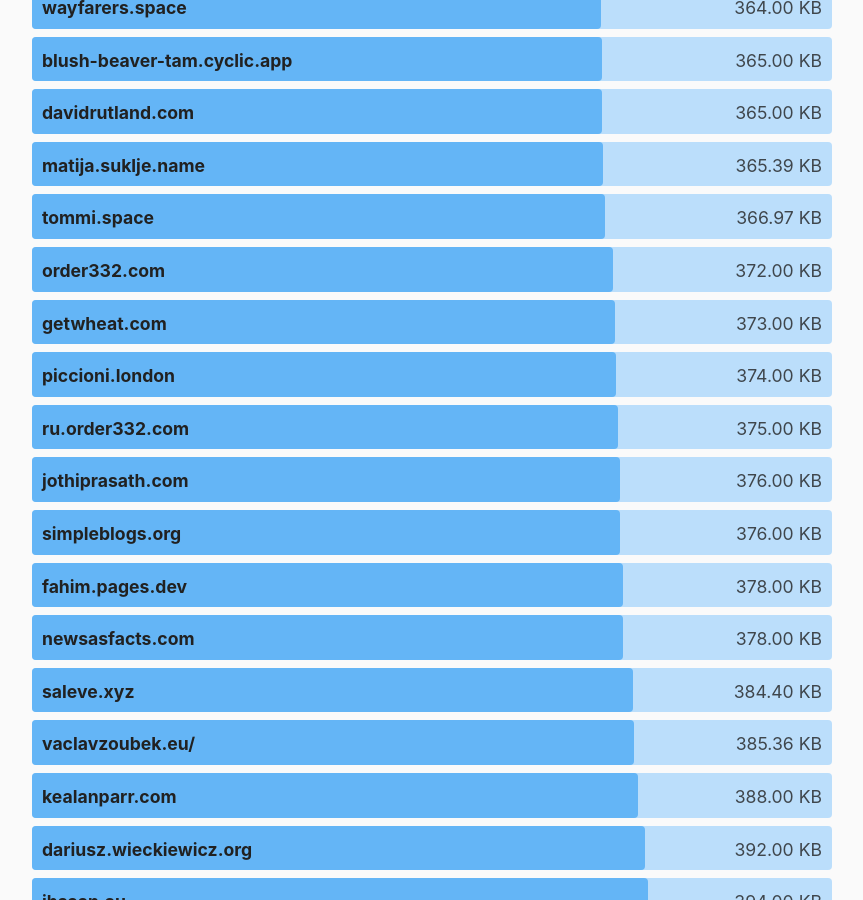
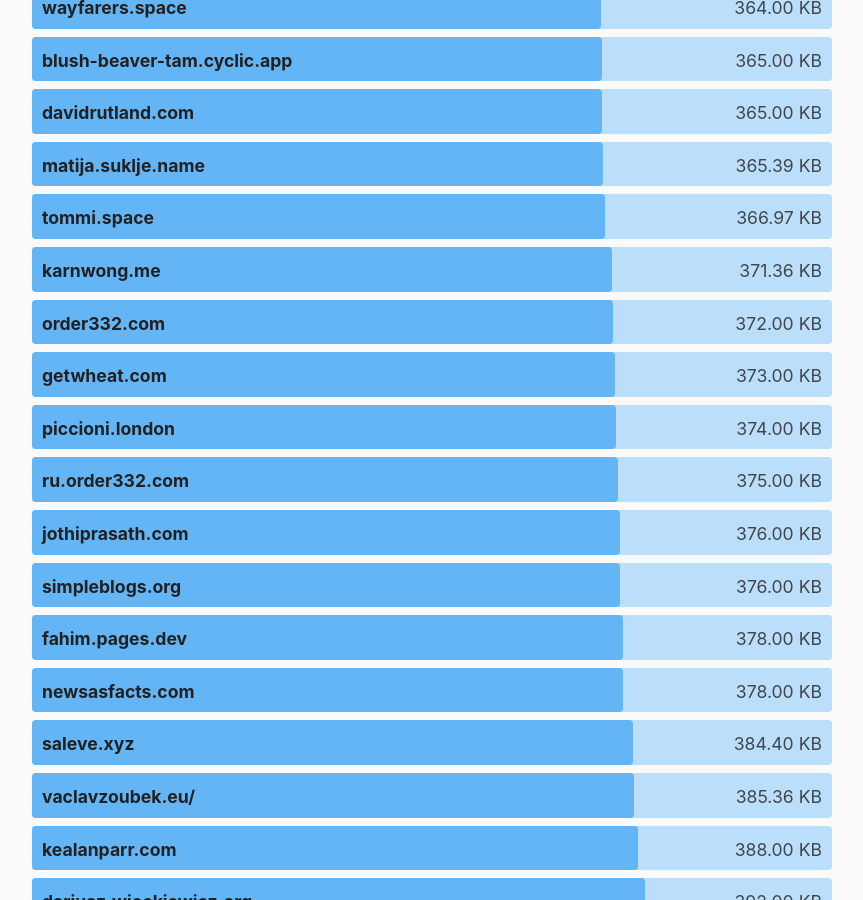
Before and after one commit to kevquirk/512kb.club, a Jekyll site: the page built from index.md, in a window 1280 px wide and 900 px high, scrolled down 44463 px. Shown: the whole window, without its empty margins (208-1071 px from the left). Built offline with Jekyll 4.4.1, drawn with Linux system fonts in a browser that asks for light colours.

Commit message:
add karnwong.me

```diff
--- a/_data/sites.yml
+++ b/_data/sites.yml
@@ -4482,3 +4482,8 @@
   url: https://zwieratko.sk/
   size: 28.07
   last_checked: 2024-02-11
+
+- domain: karnwong.me
+  url: https://karnwong.me/
+  size: 371.36
+  last_checked: 2024-12-23
```
